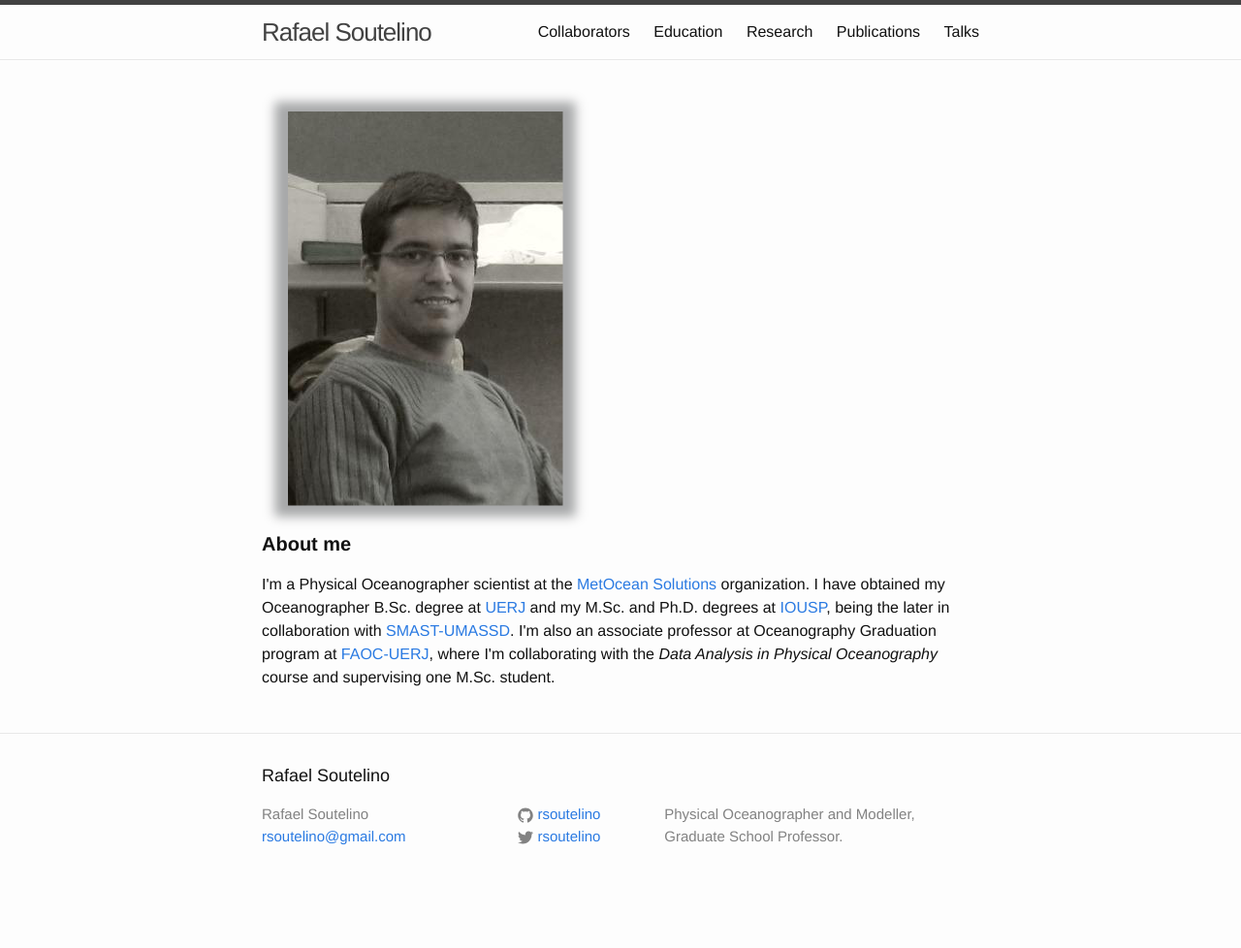
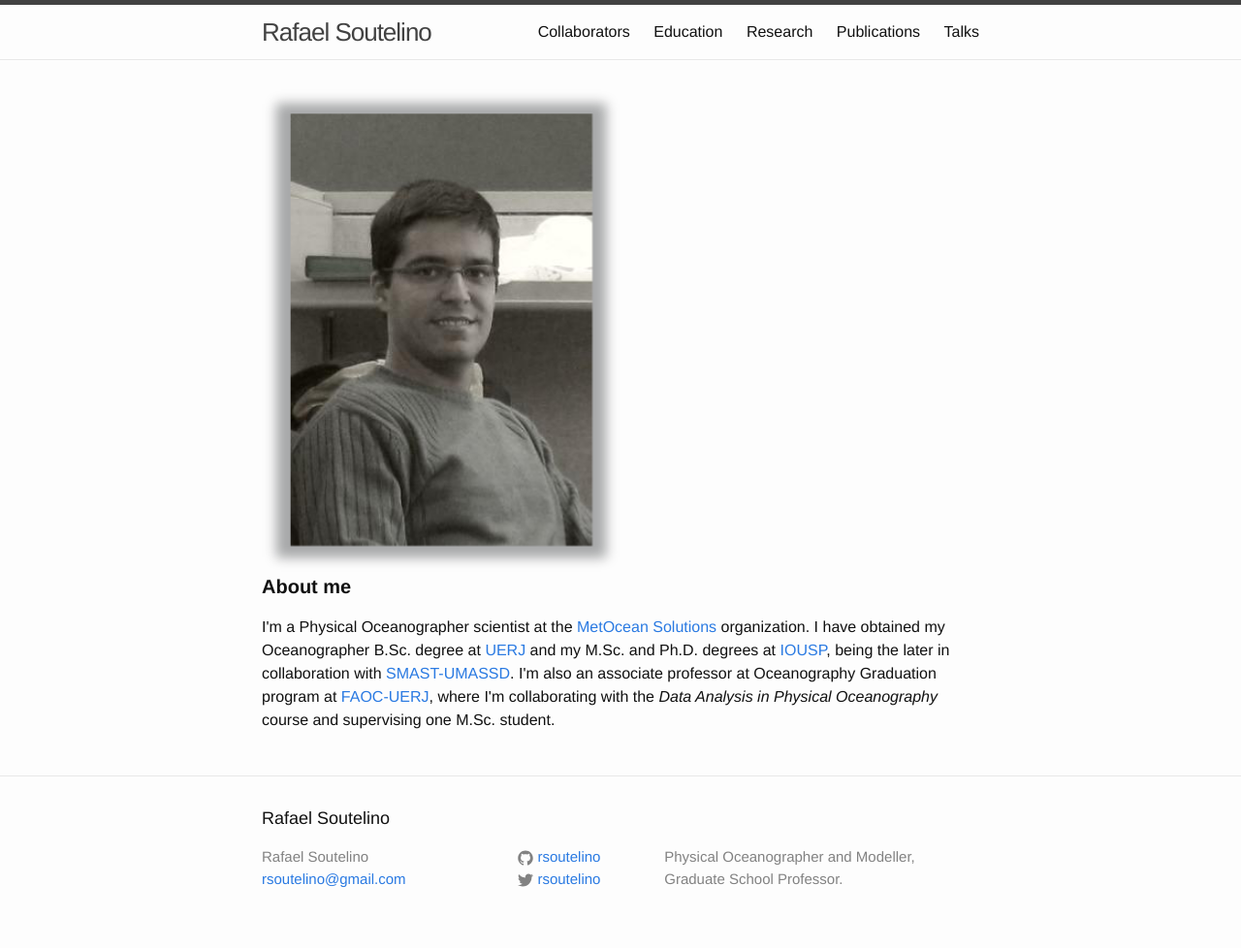
Before and after one commit to rsoutelino/rsoutelino.github.io, a Jekyll site: the page built from index.html, in a window 1280 px wide. Shown: the whole page at 97% size. Built offline with Jekyll 4.4.1, drawn with Linux system fonts in a browser that asks for light colours; the list of posts is cut into pages by our own code; before the commit the page ends 934 px from its top, so only the background shows below that.

Commit message:
decreased picture width

```diff
--- a/index.html
+++ b/index.html
@@ -2,7 +2,7 @@
 layout: default
 ---
 
-<img src="../pics/soutelino.png" alt="Picture" style="width:auto;max-width:100%" />
+<img src="../pics/soutelino.png" alt="Picture" style="width:50%;max-width:100%" />
 
 <h1 class="page-heading"><b>About me</b></h1>
 
```
